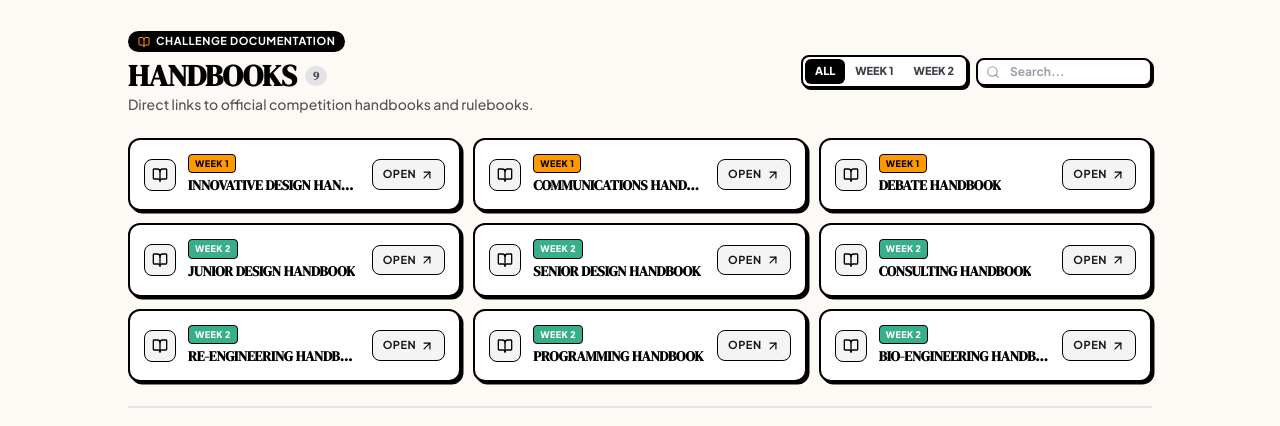
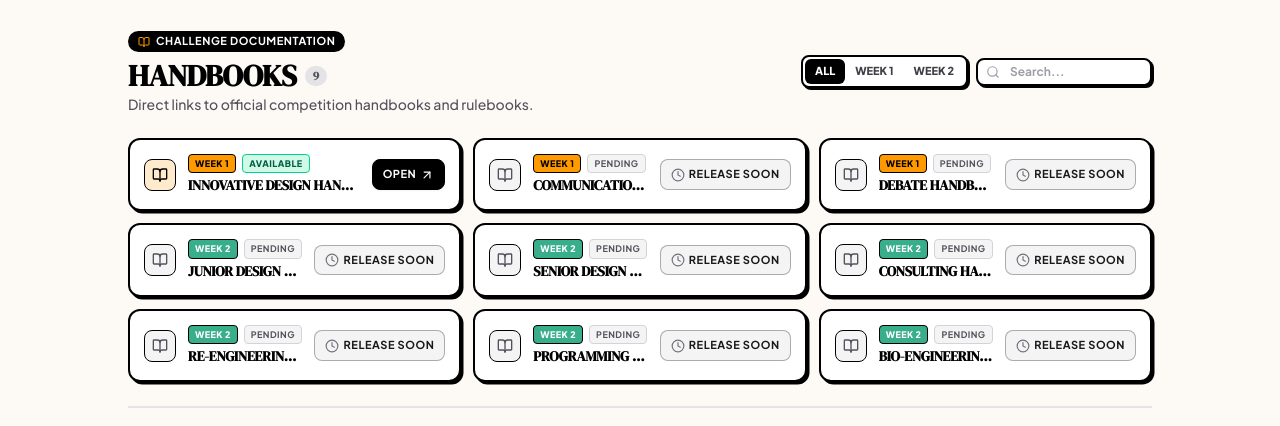
Before and after one commit to kaushikakolli-ux/yec-final, a React (Vite) app: page / in a window 1280 px wide. Shown: the part 5380-5806 px from the top of the page. Built offline with nearby package versions, Linux system fonts and the light colour scheme; a web font is replaced by a local one.

Commit message:
feat: add "Coming Soon" status for handbooks
Introduce `HandbookReleaseModal` to handle unavailable handbooks and update `handbooksData` to support pending releases.

```diff
--- /dev/null
+++ b/src/components/HandbookReleaseModal.tsx
@@ -0,0 +1,121 @@
+import React, { useEffect } from 'react';
+import { X, Clock, BookOpen, Mail } from 'lucide-react';
+import { motion, AnimatePresence } from 'motion/react';
+import { playAudioBeep } from '../utils/confetti';
+import { HandbookItem } from '../data/handbooksData';
+
+interface HandbookReleaseModalProps {
+  handbook: HandbookItem | null;
+  onClose: () => void;
+}
+
+export const HandbookReleaseModal: React.FC<HandbookReleaseModalProps> = ({ handbook, onClose }) => {
+  useEffect(() => {
+    const handleKeyDown = (e: KeyboardEvent) => {
+      if (e.key === 'Escape') {
+        onClose();
+      }
+    };
+    if (handbook) {
+      window.addEventListener('keydown', handleKeyDown);
+      document.body.style.overflow = 'hidden';
+    }
+    return () => {
+      window.removeEventListener('keydown', handleKeyDown);
+      document.body.style.overflow = 'unset';
+    };
+  }, [handbook, onClose]);
+
+  if (!handbook) return null;
+
+  return (
+    <AnimatePresence>
+      <div
+        id="handbook-release-modal-backdrop"
+        className="fixed inset-0 z-50 flex items-center justify-center p-4 bg-black/65 backdrop-blur-xs animate-fade-in"
+        onClick={() => {
+          playAudioBeep(420, 'sine', 0.08);
+          onClose();
+        }}
+      >
+        <motion.div
+          initial={{ opacity: 0, scale: 0.94, y: 12 }}
+          animate={{ opacity: 1, scale: 1, y: 0 }}
+          exit={{ opacity: 0, scale: 0.94, y: 12 }}
+          transition={{ duration: 0.2, ease: [0.16, 1, 0.3, 1] }}
+          onClick={(e) => e.stopPropagation()}
+          className="relative w-full max-w-md bg-white border-4 border-black rounded-2xl shadow-[8px_8px_0px_0px_rgba(0,0,0,1)] overflow-hidden text-center"
+        >
+          {/* Header Bar */}
+          <div
+            className="p-4 border-b-4 border-black flex items-center justify-between"
+            style={{
+              backgroundColor: handbook.week === 1 ? '#ff9900' : '#39ae8a'
+            }}
+          >
+            <div className="flex items-center gap-2">
+              <BookOpen className="w-5 h-5 text-black" />
+              <span className="font-display text-xs sm:text-sm font-black uppercase tracking-wider text-black">
+                {handbook.title}
+              </span>
+            </div>
+            <button
+              type="button"
+              id="close-handbook-release-modal-btn"
+              onClick={() => {
+                playAudioBeep(420, 'sine', 0.08);
+                onClose();
+              }}
+              className="w-7 h-7 rounded-lg bg-white hover:bg-black hover:text-white text-black font-bold border-2 border-black flex items-center justify-center transition-colors shadow-[1.5px_1.5px_0px_0px_rgba(0,0,0,1)] cursor-pointer"
+              aria-label="Close"
+            >
+              <X className="w-4 h-4" />
+            </button>
+          </div>
+
+          {/* Body Content */}
+          <div className="p-6 sm:p-8 flex flex-col items-center justify-center space-y-4">
+            <div className="w-14 h-14 rounded-2xl bg-amber-100 border-2 border-black flex items-center justify-center shadow-[3px_3px_0px_0px_rgba(0,0,0,1)]">
+              <Clock className="w-7 h-7 text-[#ff9900]" />
+            </div>
+
+            <div>
+              <span className="inline-block px-3 py-1 rounded-full bg-zinc-100 border border-black text-[11px] font-black uppercase tracking-wider text-zinc-700 mb-2">
+                Challenge Release Notice
+              </span>
+              <h3 className="font-display text-2xl sm:text-3xl font-black uppercase tracking-tight text-black">
+                Will be released shortly
+              </h3>
+            </div>
+
+            <p className="text-xs sm:text-sm text-zinc-600 font-medium max-w-sm leading-relaxed">
+              The official <strong>{handbook.challengeName}</strong> handbook will be released shortly.
+            </p>
+
+            <div className="pt-2 w-full flex flex-col sm:flex-row items-center justify-center gap-2.5">
+              <a
+                href="mailto:yec@lasengsoc.com?subject=YEC%20Handbook%20Inquiry"
+                className="w-full sm:w-auto px-4 py-2 rounded-xl bg-zinc-100 hover:bg-zinc-200 text-zinc-800 font-bold text-xs uppercase border-2 border-black flex items-center justify-center gap-1.5 transition-colors"
+              >
+                <Mail className="w-3.5 h-3.5" />
+                <span>Contact YEC</span>
+              </a>
+
+              <button
+                type="button"
+                id="handbook-release-got-it-btn"
+                onClick={() => {
+                  playAudioBeep(480, 'sine', 0.08);
+                  onClose();
+                }}
+                className="w-full sm:w-auto px-6 py-2 rounded-xl bg-black text-white hover:bg-[#ff9900] hover:text-black font-bold text-xs uppercase tracking-wider border-2 border-black transition-colors shadow-[2px_2px_0px_0px_rgba(0,0,0,1)] cursor-pointer"
+              >
+                Got It
+              </button>
+            </div>
+          </div>
+        </motion.div>
+      </div>
+    </AnimatePresence>
+  );
+};
--- a/src/components/HandbooksSection.tsx
+++ b/src/components/HandbooksSection.tsx
@@ -6,10 +6,12 @@ import {
   ArrowUpRight,
   Search,
   ShieldCheck,
-  FileCheck
+  FileCheck,
+  Clock
 } from 'lucide-react';
 import { motion } from 'motion/react';
 import { playAudioBeep } from '../utils/confetti';
+import { HandbookReleaseModal } from './HandbookReleaseModal';
 
 interface HandbooksSectionProps {
   onSelectHandbook?: (handbook: HandbookItem) => void;
@@ -18,6 +20,7 @@ interface HandbooksSectionProps {
 export const HandbooksSection: React.FC<HandbooksSectionProps> = () => {
   const [selectedWeekFilter, setSelectedWeekFilter] = useState<'all' | 1 | 2>('all');
   const [searchQuery, setSearchQuery] = useState('');
+  const [selectedPendingHandbook, setSelectedPendingHandbook] = useState<HandbookItem | null>(null);
 
   const filteredHandbooks = HANDBOOKS_DATA.filter((item) => {
     const matchesWeek = selectedWeekFilter === 'all' || item.week === selectedWeekFilter;
@@ -111,27 +114,75 @@ export const HandbooksSection: React.FC<HandbooksSectionProps> = () => {
           </div>
         </div>
 
-        {/* Clean, Direct Handbook Links Grid (All uniformly styled) */}
+        {/* Clean, Direct Handbook Links Grid */}
         <div className="grid grid-cols-1 sm:grid-cols-2 lg:grid-cols-3 gap-3">
           {filteredHandbooks.map((item, index) => {
+            const isInnovative = item.challengeId === 'innovative-design';
+
+            if (isInnovative) {
+              return (
+                <motion.a
+                  key={item.id}
+                  id={`handbook-link-${item.challengeId}`}
+                  href={item.link}
+                  target="_blank"
+                  rel="noopener noreferrer"
+                  onClick={() => playAudioBeep(520, 'triangle', 0.08)}
+                  initial={{ opacity: 0, y: 8 }}
+                  whileInView={{ opacity: 1, y: 0 }}
+                  viewport={{ once: true }}
+                  transition={{ duration: 0.25, delay: index * 0.02 }}
+                  className="group bg-white border-2 border-black rounded-xl p-3.5 shadow-[2.5px_2.5px_0px_0px_rgba(0,0,0,1)] hover:-translate-y-0.5 hover:shadow-[4px_4px_0px_0px_#ff9900] hover:border-black transition-all flex items-center justify-between gap-3 text-left relative cursor-pointer active:translate-x-0.5 active:translate-y-0.5"
+                  title={`Open official ${item.title}`}
+                >
+                  <div className="flex items-center gap-3 min-w-0">
+                    <div className="w-8 h-8 rounded-lg bg-[#ff9900]/20 border border-black flex items-center justify-center shrink-0 group-hover:bg-[#ff9900] group-hover:text-black transition-colors">
+                      <BookOpen className="w-4 h-4 text-black" />
+                    </div>
+                    <div className="min-w-0">
+                      <div className="flex items-center gap-1.5 mb-0.5">
+                        <span className="text-[9px] font-black uppercase tracking-wider px-1.5 py-0.5 rounded border border-black bg-[#ff9900] text-black">
+                          Week {item.week}
+                        </span>
+                        <span className="text-[9px] font-black uppercase tracking-wider px-1.5 py-0.5 rounded border border-emerald-400 bg-emerald-100 text-emerald-800">
+                          Available
+                        </span>
+                      </div>
+                      <h3 className="font-display text-sm font-black text-black uppercase tracking-tight group-hover:text-[#ff9900] transition-colors truncate">
+                        {item.title}
+                      </h3>
+                    </div>
+                  </div>
+
+                  <div className="shrink-0 flex items-center gap-1 px-2.5 py-1.5 rounded-lg bg-black text-white group-hover:bg-[#ff9900] group-hover:text-black border border-black transition-colors shadow-xs">
+                    <span className="text-[11px] font-bold uppercase tracking-wider hidden sm:inline">
+                      Open
+                    </span>
+                    <ArrowUpRight className="w-3.5 h-3.5 transition-transform group-hover:translate-x-0.5 group-hover:-translate-y-0.5" />
+                  </div>
+                </motion.a>
+              );
+            }
+
             return (
-              <motion.a
+              <motion.button
                 key={item.id}
+                type="button"
                 id={`handbook-link-${item.challengeId}`}
-                href={item.link}
-                target="_blank"
-                rel="noopener noreferrer"
-                onClick={() => playAudioBeep(520, 'triangle', 0.08)}
+                onClick={() => {
+                  playAudioBeep(450, 'sine', 0.08);
+                  setSelectedPendingHandbook(item);
+                }}
                 initial={{ opacity: 0, y: 8 }}
                 whileInView={{ opacity: 1, y: 0 }}
                 viewport={{ once: true }}
                 transition={{ duration: 0.25, delay: index * 0.02 }}
                 className="group bg-white border-2 border-black rounded-xl p-3.5 shadow-[2.5px_2.5px_0px_0px_rgba(0,0,0,1)] hover:-translate-y-0.5 hover:shadow-[4px_4px_0px_0px_rgba(0,0,0,1)] hover:border-black transition-all flex items-center justify-between gap-3 text-left relative cursor-pointer active:translate-x-0.5 active:translate-y-0.5"
-                title={`Open ${item.title}`}
+                title={`${item.title} - Will be released shortly`}
               >
                 <div className="flex items-center gap-3 min-w-0">
-                  <div className="w-8 h-8 rounded-lg bg-zinc-100 border border-black flex items-center justify-center shrink-0 group-hover:bg-[#ff9900] group-hover:text-black transition-colors">
-                    <BookOpen className="w-4 h-4 text-black" />
+                  <div className="w-8 h-8 rounded-lg bg-zinc-100 border border-black flex items-center justify-center shrink-0 group-hover:bg-zinc-200 transition-colors">
+                    <BookOpen className="w-4 h-4 text-zinc-600" />
                   </div>
                   <div className="min-w-0">
                     <div className="flex items-center gap-1.5 mb-0.5">
@@ -142,20 +193,23 @@ export const HandbooksSection: React.FC<HandbooksSectionProps> = () => {
                       >
                         Week {item.week}
                       </span>
+                      <span className="text-[9px] font-bold uppercase tracking-wider px-1.5 py-0.5 rounded bg-zinc-100 border border-zinc-300 text-zinc-600">
+                        Pending
+                      </span>
                     </div>
-                    <h3 className="font-display text-sm font-black text-black uppercase tracking-tight group-hover:text-[#ff9900] transition-colors truncate">
+                    <h3 className="font-display text-sm font-black text-black uppercase tracking-tight group-hover:text-zinc-700 transition-colors truncate">
                       {item.title}
                     </h3>
                   </div>
                 </div>
 
-                <div className="shrink-0 flex items-center gap-1 px-2.5 py-1.5 rounded-lg bg-zinc-100 group-hover:bg-black group-hover:text-white border border-black transition-colors">
-                  <span className="text-[11px] font-bold uppercase tracking-wider hidden sm:inline">
-                    Open
+                <div className="shrink-0 flex items-center gap-1 px-2.5 py-1.5 rounded-lg bg-zinc-100 group-hover:bg-amber-100 group-hover:text-amber-900 border border-black/30 transition-colors">
+                  <Clock className="w-3.5 h-3.5 text-zinc-500 group-hover:text-amber-700" />
+                  <span className="text-[10px] sm:text-[11px] font-bold uppercase tracking-wider hidden sm:inline">
+                    Release Soon
                   </span>
-                  <ArrowUpRight className="w-3.5 h-3.5 text-black group-hover:text-[#ff9900] group-hover:translate-x-0.5 group-hover:-translate-y-0.5 transition-transform" />
                 </div>
-              </motion.a>
+              </motion.button>
             );
           })}
         </div>
@@ -203,6 +257,12 @@ export const HandbooksSection: React.FC<HandbooksSectionProps> = () => {
           </a>
         </div>
       </div>
+
+      {/* Handbook Release Notice Modal */}
+      <HandbookReleaseModal
+        handbook={selectedPendingHandbook}
+        onClose={() => setSelectedPendingHandbook(null)}
+      />
     </section>
   );
 };
--- a/src/data/handbooksData.ts
+++ b/src/data/handbooksData.ts
@@ -6,7 +6,8 @@ export interface HandbookItem {
   week: 1 | 2;
   dates: string;
   link: string;
-  status: 'Available' | 'Official Rulebook';
+  status: 'Available' | 'Official Rulebook' | 'Coming Soon';
+  isAvailable?: boolean;
   teamSize: string;
   eligibility: string;
   deliverables: string[];
@@ -104,6 +105,7 @@ export const HANDBOOKS_DATA: HandbookItem[] = [
     dates: 'November 7-8',
     link: 'https://docs.google.com/document/d/1ivVa401F6uAUkmCTTLpo6ED5XkZYSbEKKe3FRygw8Xc/edit?usp=sharing',
     status: 'Available',
+    isAvailable: true,
     teamSize: '6 members maximum',
     eligibility: 'All Undergraduate Engineering Years',
     deliverables: [
@@ -124,8 +126,9 @@ export const HANDBOOKS_DATA: HandbookItem[] = [
     challengeName: 'Communications',
     week: 1,
     dates: 'November 7-8',
-    link: 'https://lasengsoc.com/s/YEC-Communications-Rulebook.pdf',
-    status: 'Official Rulebook',
+    link: '#',
+    status: 'Coming Soon',
+    isAvailable: false,
     teamSize: '2 members maximum',
     eligibility: 'All Undergraduate Engineering Years',
     deliverables: [
@@ -141,11 +144,12 @@ export const HANDBOOKS_DATA: HandbookItem[] = [
     id: 'handbook-debate',
     challengeId: 'debate',
     title: 'Debate Handbook',
-    challengeName: 'Parliamentary Debate',
+    challengeName: 'Debate',
     week: 1,
     dates: 'November 7-8',
-    link: 'https://lasengsoc.com/s/YEC-Debate-Rulebook.pdf',
-    status: 'Official Rulebook',
+    link: '#',
+    status: 'Coming Soon',
+    isAvailable: false,
     teamSize: '2 members maximum',
     eligibility: 'All Undergraduate Engineering Years',
     deliverables: [
@@ -164,8 +168,9 @@ export const HANDBOOKS_DATA: HandbookItem[] = [
     challengeName: 'Junior Design',
     week: 2,
     dates: 'November 14-15',
-    link: 'https://lasengsoc.com/s/YEC-Junior-Design-Rulebook.pdf',
-    status: 'Official Rulebook',
+    link: '#',
+    status: 'Coming Soon',
+    isAvailable: false,
     teamSize: '4 members maximum',
     eligibility: '1st & 2nd Year Undergraduates',
     deliverables: [
@@ -184,8 +189,9 @@ export const HANDBOOKS_DATA: HandbookItem[] = [
     challengeName: 'Senior Design',
     week: 2,
     dates: 'November 14-15',
-    link: 'https://lasengsoc.com/s/YEC-Senior-Design-Rulebook.pdf',
-    status: 'Official Rulebook',
+    link: '#',
+    status: 'Coming Soon',
+    isAvailable: false,
     teamSize: '4 members maximum',
     eligibility: '3rd, 4th & Final Year Undergraduates',
     deliverables: [
@@ -204,8 +210,9 @@ export const HANDBOOKS_DATA: HandbookItem[] = [
     challengeName: 'Consulting',
     week: 2,
     dates: 'November 14-15',
-    link: 'https://lasengsoc.com/s/YEC-Consulting-Rulebook.pdf',
-    status: 'Official Rulebook',
+    link: '#',
+    status: 'Coming Soon',
+    isAvailable: false,
     teamSize: '4 members maximum',
     eligibility: 'All Undergraduate Engineering Years',
     deliverables: [
@@ -224,8 +231,9 @@ export const HANDBOOKS_DATA: HandbookItem[] = [
     challengeName: 'Re-Engineering',
     week: 2,
     dates: 'November 14-15',
-    link: 'https://lasengsoc.com/s/YEC-Re-Engineering-Rulebook.pdf',
-    status: 'Official Rulebook',
+    link: '#',
+    status: 'Coming Soon',
+    isAvailable: false,
     teamSize: '2 members maximum',
     eligibility: 'All Undergraduate Engineering Years',
     deliverables: [
@@ -244,8 +252,9 @@ export const HANDBOOKS_DATA: HandbookItem[] = [
     challengeName: 'Programming',
     week: 2,
     dates: 'November 14-15',
-    link: 'https://lasengsoc.com/s/YEC-Programming-Rulebook.pdf',
-    status: 'Official Rulebook',
+    link: '#',
+    status: 'Coming Soon',
+    isAvailable: false,
     teamSize: '4 members maximum',
     eligibility: 'All Undergraduate Engineering Years',
     deliverables: [
@@ -264,8 +273,9 @@ export const HANDBOOKS_DATA: HandbookItem[] = [
     challengeName: 'Bio-Engineering',
     week: 2,
     dates: 'November 14-15',
-    link: 'https://lasengsoc.com/s/YEC-Bio-Engineering-Rulebook.pdf',
-    status: 'Official Rulebook',
+    link: '#',
+    status: 'Coming Soon',
+    isAvailable: false,
     teamSize: '2 members maximum',
     eligibility: 'All Undergraduate Engineering Years',
     deliverables: [
```
Also changed, not shown: src/components/CompetitionDetailModal.tsx (+11 -2 lines), public/assets/aistudio/image_3063249a.png (added).
